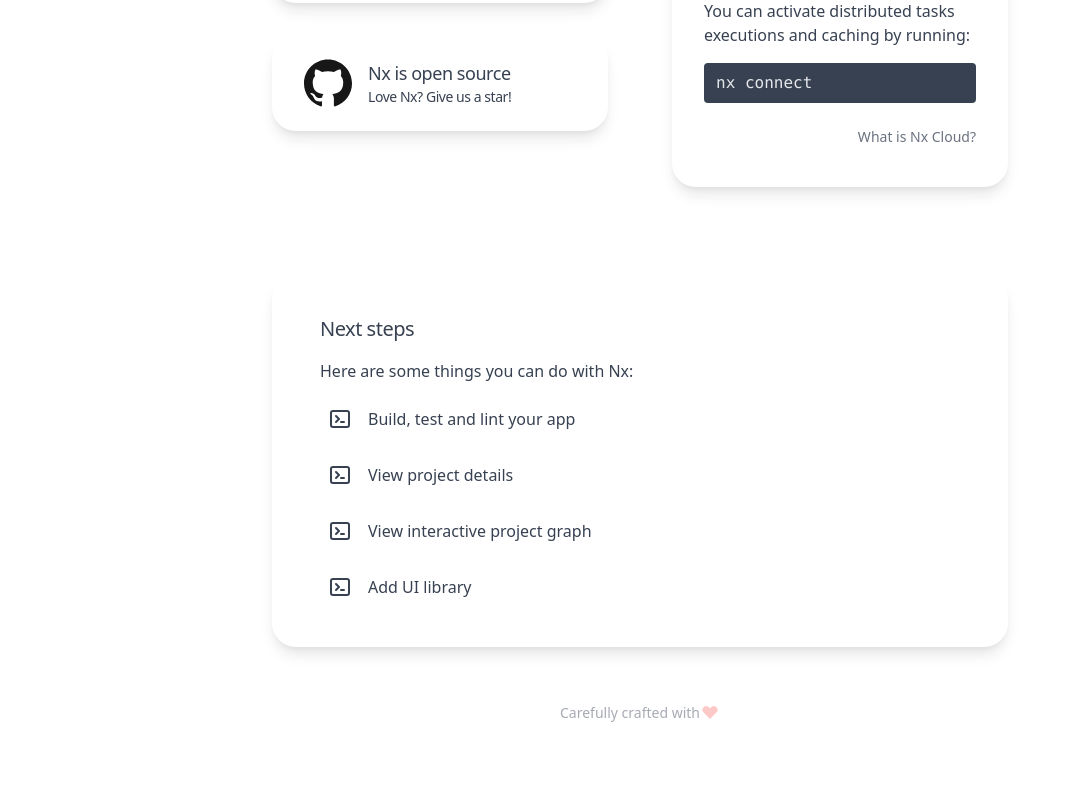
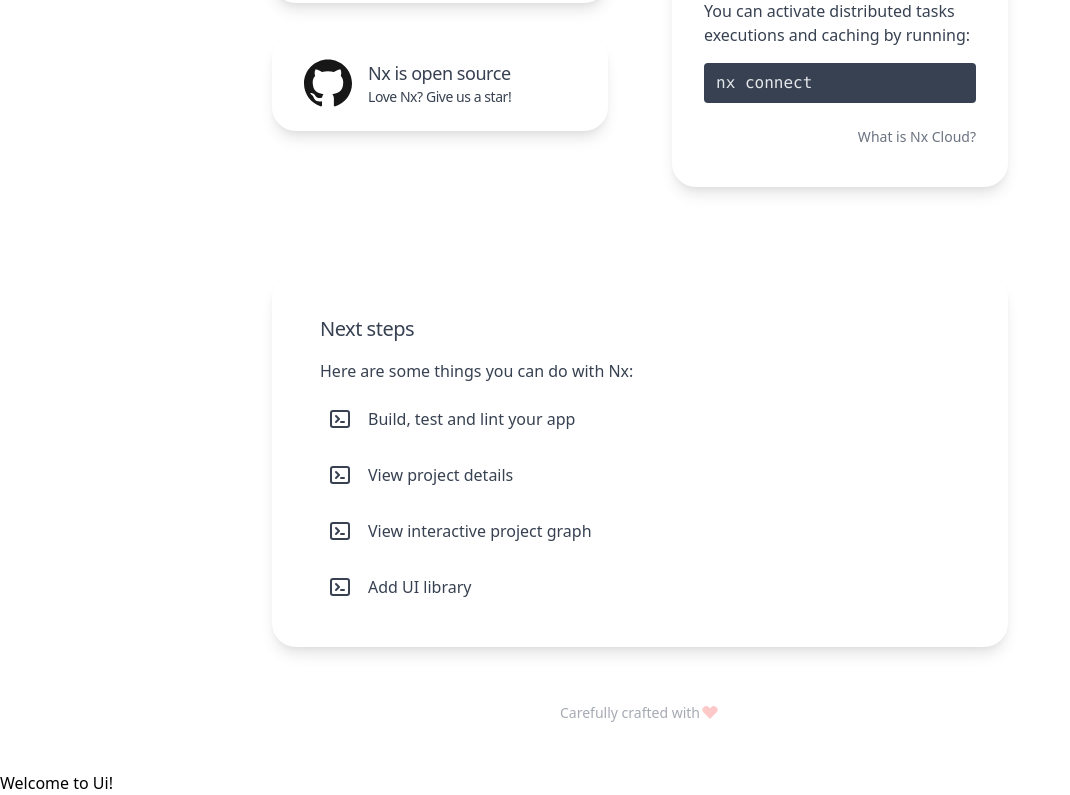
Before and after one commit to stdAlexTikhonov/table, a React (Vite) app in the folder apps/table/: page / in a window 1280 px wide. Shown: the part 909-1704 px from the top of the page, without its empty margins (0-1070 px from the left). Before the commit the page ends 1680 px from the top, so only its background shows below. Built offline with nearby package versions, Linux system fonts and the light colour scheme.

Commit message:
Using UI library

```diff
--- a/apps/table/src/app/app.tsx
+++ b/apps/table/src/app/app.tsx
@@ -1,5 +1,6 @@
 // eslint-disable-next-line @typescript-eslint/no-unused-vars
 import styles from './app.module.scss';
+import { Ui } from '@org/ui';
 
 import NxWelcome from './nx-welcome';
 
@@ -7,6 +8,7 @@
   return (
     <div>
       <NxWelcome title="table" />
+      <Ui />
     </div>
   );
 }
```
